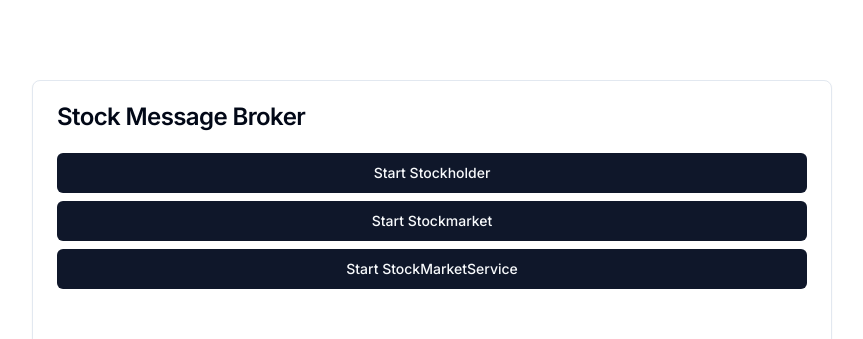
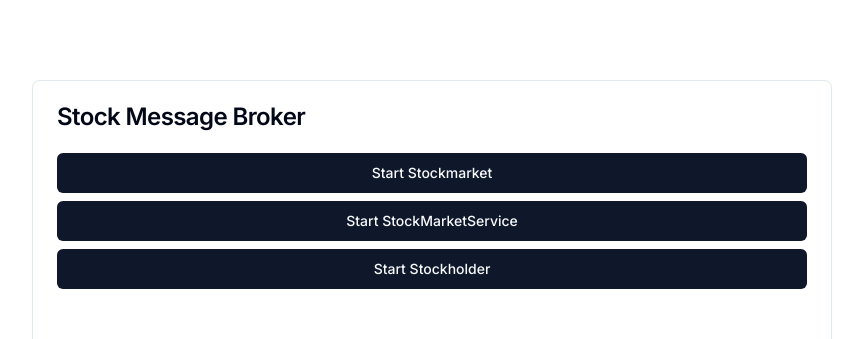
Before and after one commit to marius-a-mueller/avg-activemq, a Next.js app: page / in a window 1280 px wide. Shown: the top 339 px of the page, without its empty margins (208-1071 px from the left). Built offline with nearby package versions, Linux system fonts and the light colour scheme.

Commit message:
Changed button order

```diff
--- a/src/app/page.tsx
+++ b/src/app/page.tsx
@@ -17,9 +17,9 @@ export default function Page() {
           <CardTitle>Stock Message Broker</CardTitle>
         </CardHeader>
         <CardContent className="flex flex-col gap-2">
-          <Button onClick={() => fetch('/api/stockholder')}>Start Stockholder</Button>
           <Button onClick={() => fetch('/api/stockmarket')}>Start Stockmarket</Button>
           <Button onClick={() => fetch('/api/stockmarketservice')}>Start StockMarketService</Button>
+          <Button onClick={() => fetch('/api/stockholder')}>Start Stockholder</Button>
         </CardContent>
       </Card>
     </div>
```
